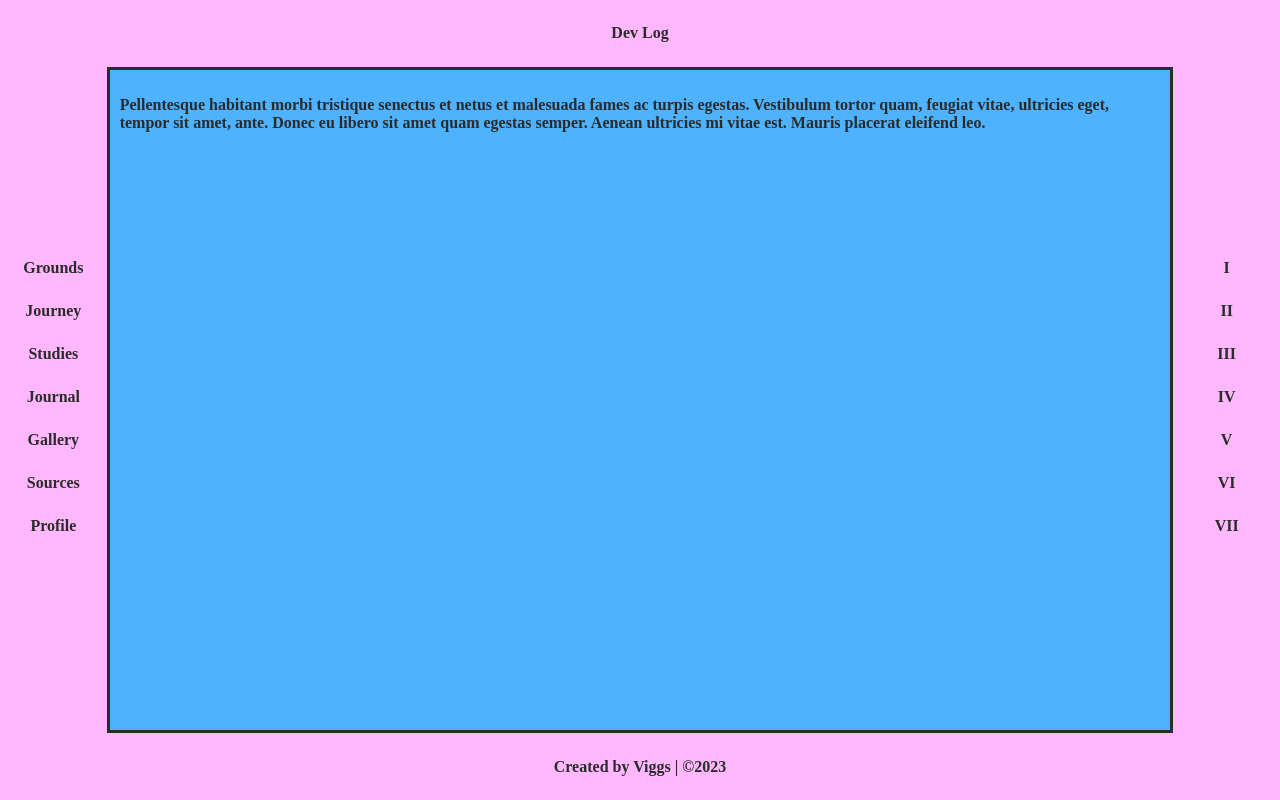
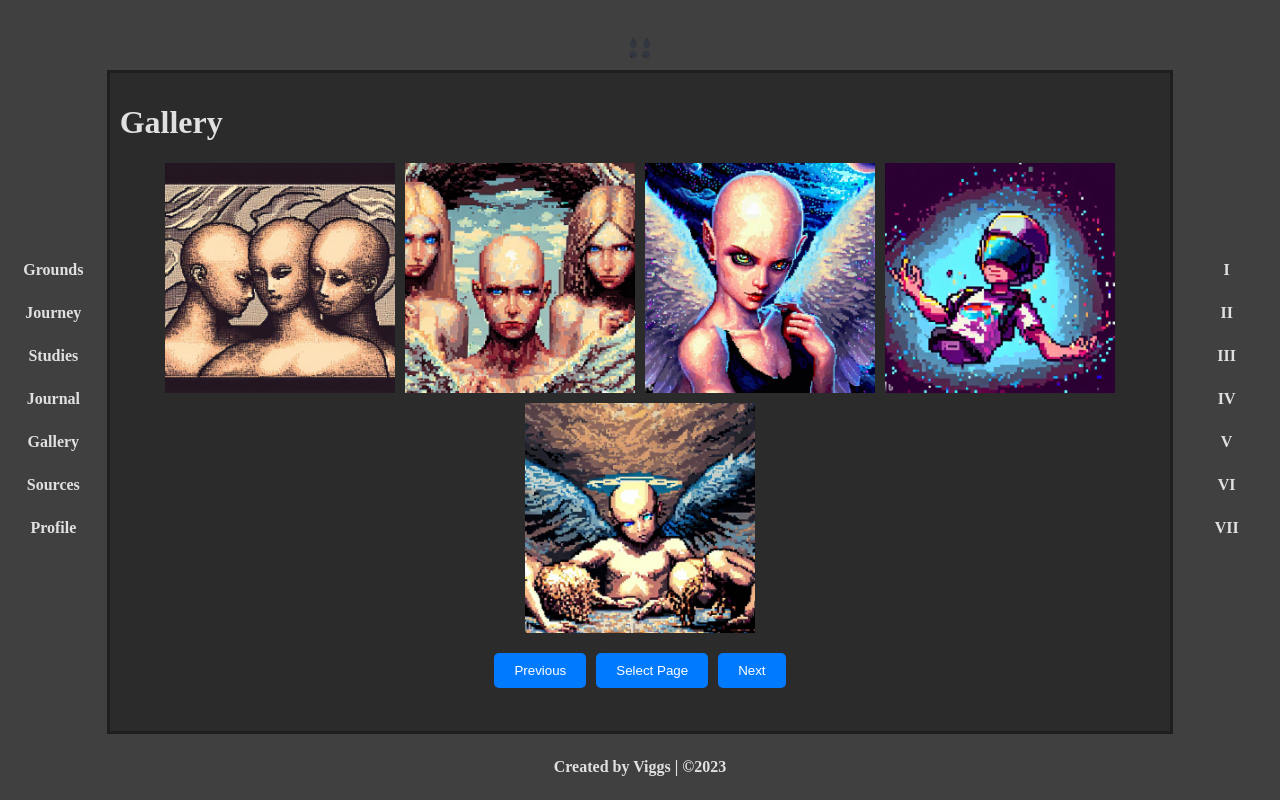
Before and after one commit to ViggsV/ViggsV.github.io, a plain HTML site: page index.html in a window 1280 px wide. Both pictures are taken after a click on the link "Gallery". Drawn offline with Linux system fonts and the light colour scheme.

Commit message:
update theme

```diff
--- /dev/null
+++ b/app.js
@@ -0,0 +1,67 @@
+function updateMainContent(newContent) {
+    const main = document.querySelector('.main');
+    main.innerHTML = newContent;
+  }
+
+const groundsBtn = document.getElementById('grounds-btn');
+const journeyBtn = document.getElementById('journey-btn');
+const studiesBtn = document.getElementById('studies-btn');
+const journalBtn = document.getElementById('journal-btn');
+const galleryBtn = document.getElementById('gallery-btn');
+const sourcesBtn = document.getElementById('sources-btn');
+const profileBtn = document.getElementById('profile-btn');
+
+
+  groundsBtn.addEventListener('click', function() {
+    updateMainContent('<h1>Grounds</h1><p>New content for the Grounds section</p>');
+  });
+
+  journeyBtn.addEventListener('click', function() {
+    updateMainContent('<h1>Journey</h1><p>New content for the Journey section</p>');
+  });
+
+  studiesBtn.addEventListener('click', function() {
+    updateMainContent('<h1>Studies</h1><p>New content for the Studies section</p>');
+  });
+
+  journalBtn.addEventListener('click', function() {
+    updateMainContent('<h1>Journal</h1><p>New content for the Journal section</p>');
+  });
+
+  galleryBtn.addEventListener('click', function() {
+    updateMainContent('<h1>Gallery</h1><div id="gallery-container"></div><nav id="gallery-nav"><button id="previous">Previous</button><button id="page-select">Select Page</button><button id="next">Next</button></nav>');
+    displayGalleryPage(1);
+  });
+
+
+  sourcesBtn.addEventListener('click', function() {
+    updateMainContent('<h1>Sources</h1><p>New content for the Sources section</p>');
+  });
+
+  profileBtn.addEventListener('click', function() {
+    updateMainContent('<h1>Profile</h1><p>New content for the Profile section</p>');
+  });
+
+  const images = [
+    'images/grace.jpeg',
+    'images/viggs.jpeg',
+    'images/girl.jpeg',
+    'images/death.jpeg',
+    'images/child.jpeg',
+    'images/girl2.jpeg',
+  ];
+
+  function displayGalleryPage(pageNum) {
+    const galleryContainer = document.getElementById('gallery-container');
+    galleryContainer.innerHTML = '';
+
+    const imagesPerPage = 5; // set the number of images to display per page
+    const startIndex = (pageNum - 1) * imagesPerPage;
+    const endIndex = startIndex + imagesPerPage;
+
+    for (let i = startIndex; i < endIndex && i < images.length; i++) {
+      const img = document.createElement('img');
+      img.src = images[i];
+      galleryContainer.appendChild(img);
+    }
+  }
--- a/index.html
+++ b/index.html
@@ -10,34 +10,39 @@
 
 <body>
 <div class="wrapper">
-  <header class="header">Dev Log</header>
+  <header class="header">
+    <img src="images/logo.png" alt="Dev" class="header-logo">
+  </header>
   <div class="main">
+    <div id="gallery-container"></div>
     <p>Pellentesque habitant morbi tristique senectus et netus et malesuada fames ac turpis egestas. Vestibulum tortor quam, feugiat vitae, ultricies eget, tempor sit amet, ante. Donec eu libero sit amet quam egestas semper. Aenean ultricies mi vitae est. Mauris placerat eleifend leo.</p>
   </div>
+
   <aside class="aside aside-1">
     <nav id="nav1">
-        <a href="#Grounds">Grounds</a>
-        <a href="#Journey">Journey</a>
-        <a href="#Studies">Studies</a>
-        <a href="#Journal">Journal</a>
-        <a href="#Gallery">Gallery</a>
-        <a href="#Sources">Sources</a>
-        <a href="#Profile">Profile</a>
+        <a href="#Grounds" id="grounds-btn">Grounds</a>
+        <a href="#Journey" id="journey-btn">Journey</a>
+        <a href="#Studies" id="studies-btn">Studies</a>
+        <a href="#Journal" id="journal-btn">Journal</a>
+        <a href="#Gallery" id="gallery-btn">Gallery</a>
+        <a href="#Sources" id="sources-btn">Sources</a>
+        <a href="#Profile" id="profile-btn">Profile</a>
     </nav>
   </aside>
   <aside class="aside aside-2">
     <nav id="nav2">
-        <a href="#game1">I</a>
-        <a href="#game2">II</a>
-        <a href="#game3">III</a>
-        <a href="#game4">IV</a>
-        <a href="#game5">V</a>
-        <a href="#game6">VI</a>
-        <a href="#game7">VII</a>
+        <a href="#game1" id="game1-btn">I</a>
+        <a href="#game2" id="game1-btn">II</a>
+        <a href="#game3" id="game1-btn">III</a>
+        <a href="#game4" id="game1-btn">IV</a>
+        <a href="#game5" id="game1-btn">V</a>
+        <a href="#game6" id="game1-btn">VI</a>
+        <a href="#game7" id="game1-btn">VII</a>
     </nav>
   </aside>
   <footer class="footer">Created by Viggs | ©2023</footer>
 </div>
     <script src="app.js"></script>
 </body>
+<script src="app.js"></script>
 </html>
--- a/styles.css
+++ b/styles.css
@@ -16,13 +16,19 @@
   }
 
   .header {
-    background: #FFB8FD;
+    background: #404040;
     grid-area: header;
     display: none;
   }
+  .header-logo {
+    width: 50px;
+    height: 50px;
+    position:relative;
+    top: 13px;
+  }
 
   .footer {
-    background: #FFB8FD;
+    background: #404040;
     grid-area: footer;
     display: none;
 
@@ -30,15 +36,15 @@
 
   .main {
     text-align: left;
-    background: #4EB2FF;
+    background: #2B2B2B;
     grid-area: main;
-    border-top:  0.2rem solid #2B2B2B;
-    border-bottom:  0.2rem solid #2B2B2B;;
+    border-top:  0.2rem solid #1F1F1F;
+    border-bottom:  0.2rem solid #1F1F1F;;
 
   }
 
   .aside-1 {
-    background: #FFB8FD;
+    background: #404040;
     grid-area: aside-1;
     display: flex;
     flex-direction: row;
@@ -47,7 +53,7 @@
   }
 
   .aside-2 {
-    background: #FFB8FD;
+    background: #404040;
     grid-area: aside-2;
     display: flex;
     flex-direction: row;
@@ -61,26 +67,61 @@
 
 #nav2 {
   padding: 1rem 0;
-
+  font-size: 32px;
+  word-spacing: 1em;
 
 }
 
  nav a {
-    color: #2B2B2B;
+    color: #A0A0A0;
     text-decoration: none;
     display: inline-block;
 }
 
 nav a:hover {
-    color: #2B2B2B;
-    background-color: #87cefa;
+    color: #568EA3;
+    background-color: #568EA3;
 }
 
   body {
 
     margin: 0;
-    color: #2B2B2B
+    color: #E0E0E0
   }
+
+  #gallery-container {
+    display: flex;
+    flex-wrap: wrap;
+    justify-content: center;
+    gap: 10px;
+  }
+
+  #gallery-container img {
+    max-width: 230px;
+    height: auto;
+
+  }
+
+  #gallery-nav {
+    display: flex;
+    justify-content: center;
+    gap: 10px;
+    margin-top: 20px;
+  }
+
+  #gallery-nav button {
+    background-color: #007BFF;
+    color: white;
+    border: none;
+    padding: 10px 20px;
+    border-radius: 5px;
+    cursor: pointer;
+  }
+
+  #gallery-nav button:hover {
+    background-color: #0056B3;
+  }
+
 
   @media all and (min-width: 600px) {
     .header {display: block;}
@@ -95,20 +136,34 @@ nav a:hover {
     }
 
     .main {
-      border-left: 0.2rem solid #2B2B2B;;
-      border-right: 0.2rem solid #2B2B2B;;
+      border-left: 0.2rem solid #1F1F1F;;
+      border-right: 0.2rem solid #1F1F1F;;
 
     }
     .aside-1 {
-      background: #FFB8FD;
+      background: #404040;
       grid-area: aside-1;
       display: flex;
       flex-direction: column;
       align-items: center;
       justify-content: center;
     }
+    .aside-2 {
+      background: #404040;
+      grid-area: aside-2;
+      display: flex;
+      flex-direction: row;
+      align-items: center;
+      justify-content: center;
+    }
+    #nav2 {
+      padding: 1rem 0;
+    font-size: 16px;
+    word-spacing: normal;
+
+    }
     nav a {
-        color: #2B2B2B;
+        color: #E0E0E0;
         text-decoration: none;
         display: block;
         padding: 10px;
@@ -116,7 +171,7 @@ nav a:hover {
         text-align: center;
     }
     .header {
-      background: #FFB8FD;
+      background: #404040;
       grid-area: header;
       display: flex;
       flex-direction: row;
@@ -124,7 +179,7 @@ nav a:hover {
       justify-content: center;
     }
     .footer {
-      background: #FFB8FD;
+      background: #404040;
       grid-area: footer;
       display: flex;
       flex-direction: row;
```
Also changed, not shown: images/child.jpeg (added), images/death.jpeg (added), images/girl.jpeg (added), images/girl2.jpeg (added), images/grace.jpeg (added), images/logo.png (added), images/viggs.jpeg (added).
